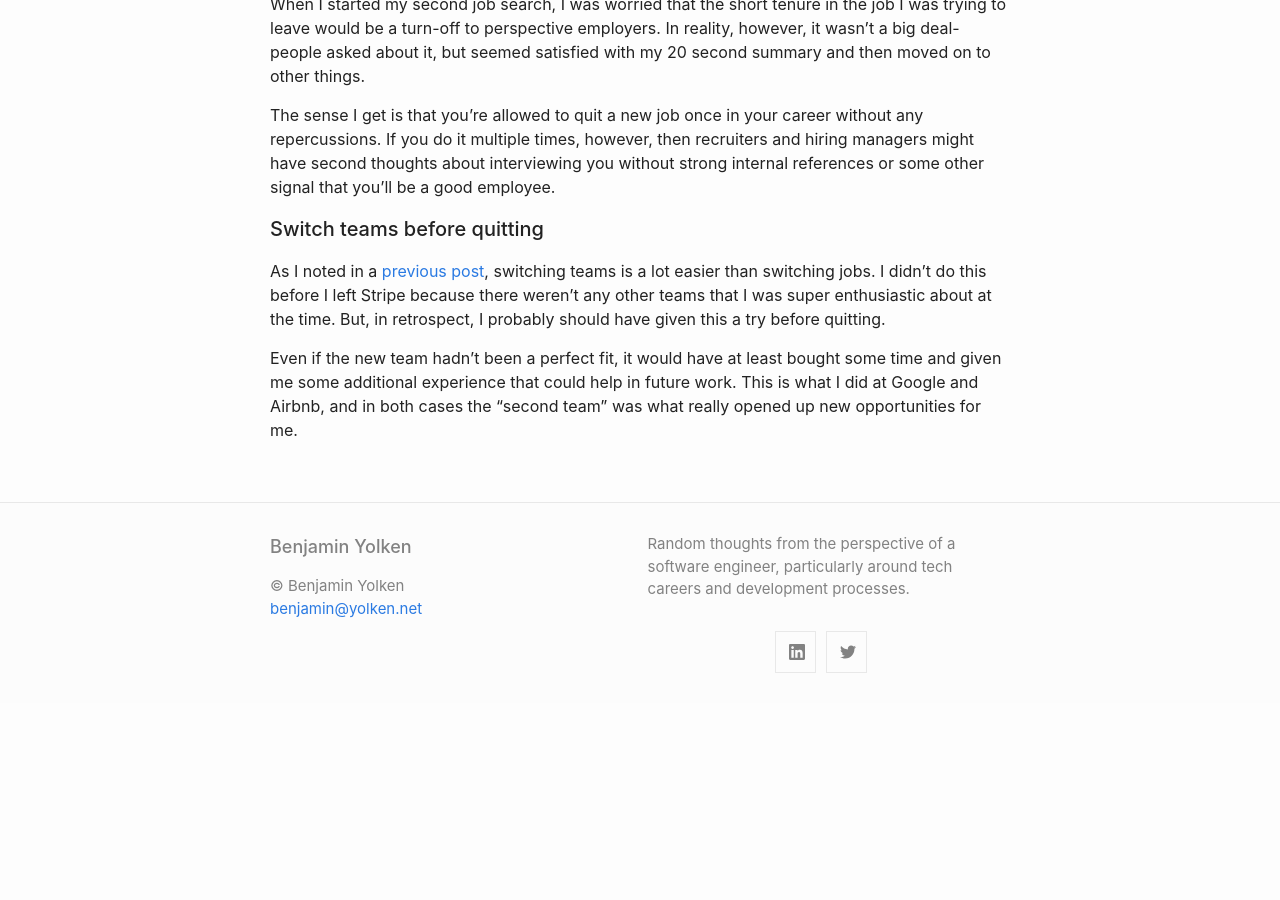
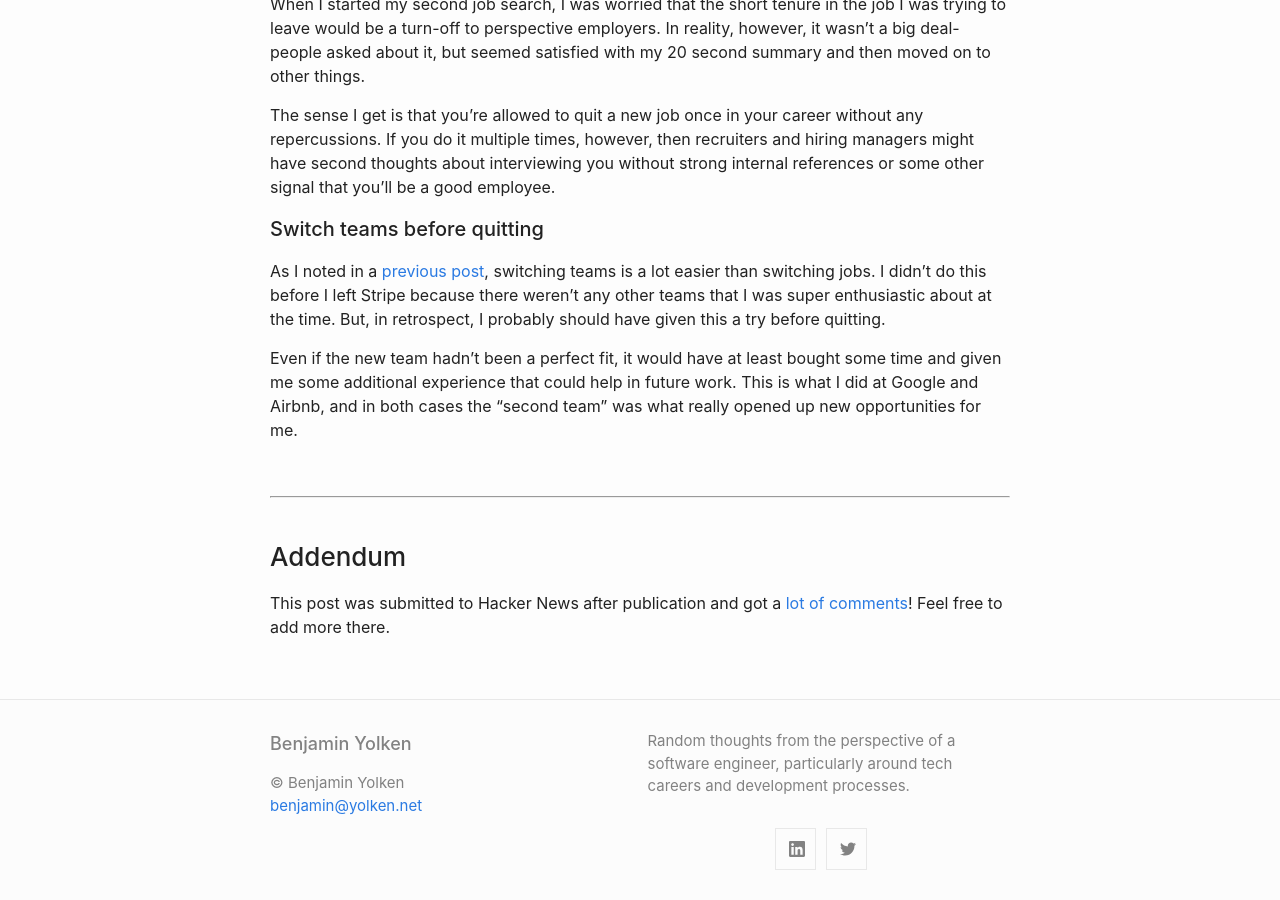
Before and after one commit to yolken/yolken-blog, a Jekyll site: the page built from site/_posts/2021-01-01-quitting-a-new-job.md, in a window 1280 px wide and 900 px high, scrolled down 3064 px. Built offline with Jekyll 4.4.1, drawn with Linux system fonts in a browser that asks for light colours; before the commit the page ends 3767 px from its top, so only the background shows below that.

Commit message:
Add addendum to quitting a new job post

```diff
--- a/site/_posts/2021-01-01-quitting-a-new-job.md
+++ b/site/_posts/2021-01-01-quitting-a-new-job.md
@@ -159,3 +159,14 @@ try before quitting.
 Even if the new team hadn't been a perfect fit, it would have at least bought some time and given
 me some additional experience that could help in future work. This is what I did at Google
 and Airbnb, and in both cases the "second team" was what really opened up new opportunities for me.
+
+<br/>
+
+---
+
+<br/>
+
+### Addendum
+
+This post was submitted to Hacker News after publication and got a
+[lot of comments](https://news.ycombinator.com/item?id=25637922)! Feel free to add more there.
```
